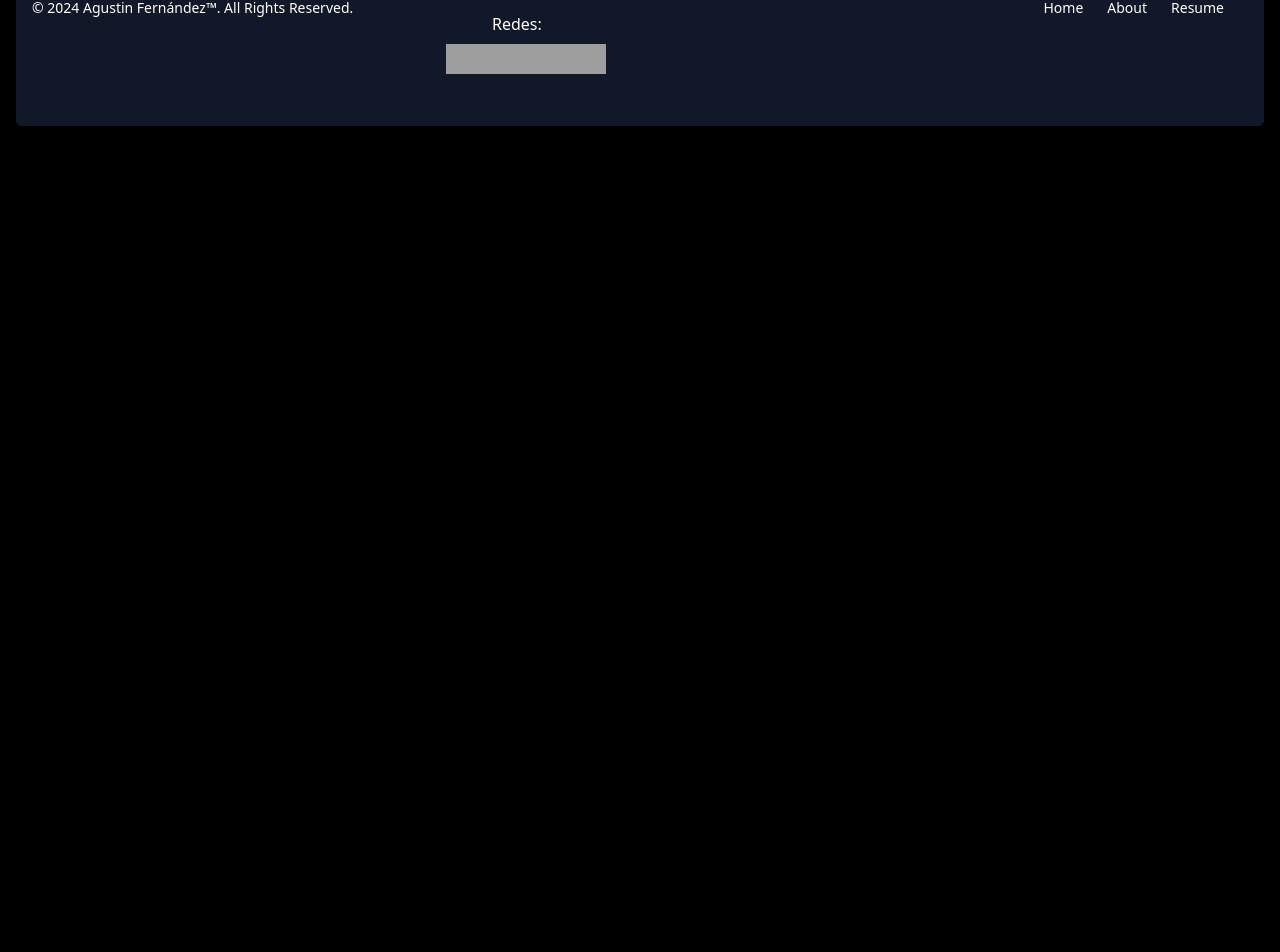
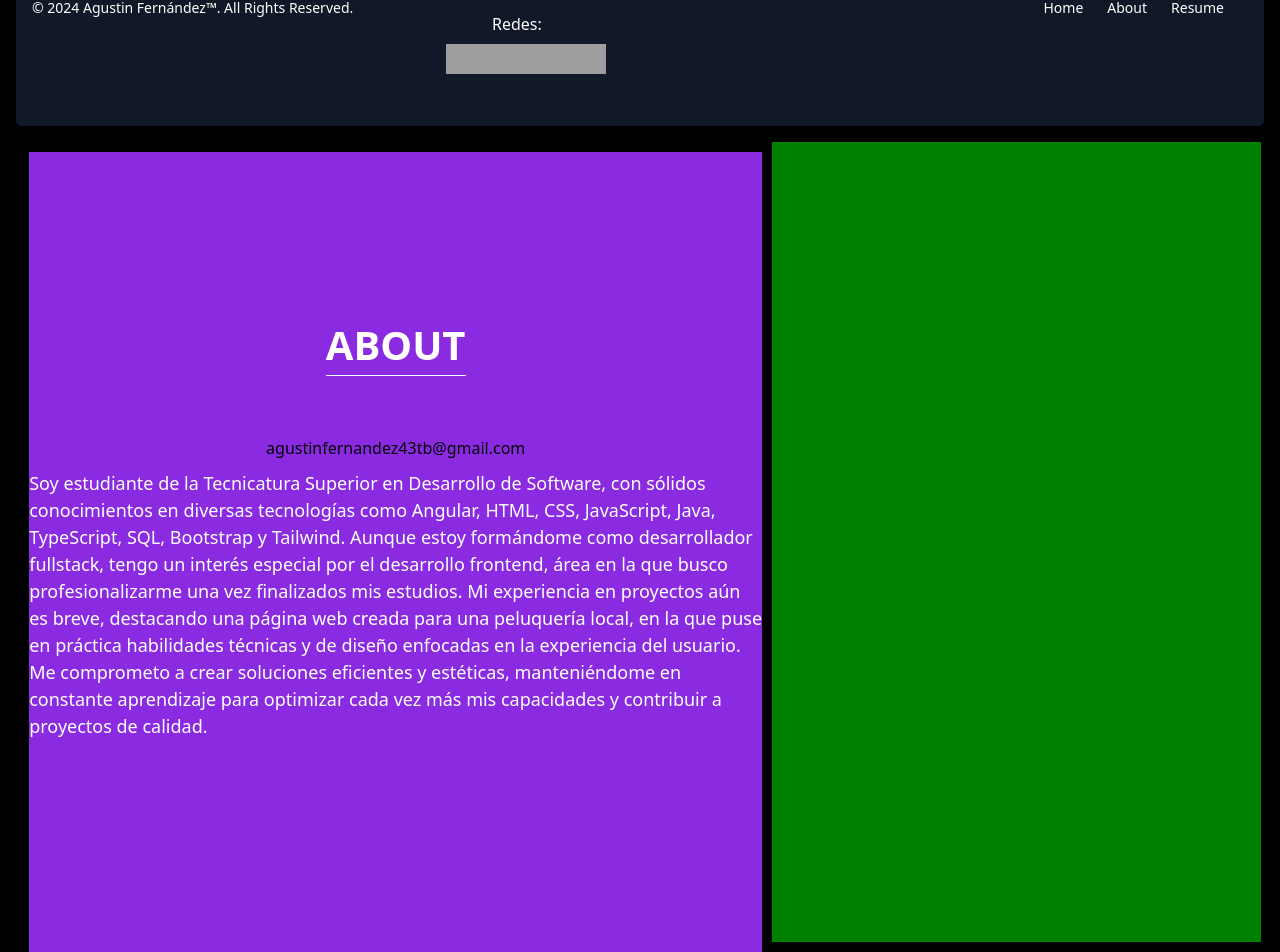
Before and after one commit to agustinf43/MyPortfolio, an Angular app: page / in a window 1280 px wide. Shown: the part 874-1826 px from the top of the page. Before the commit the page ends 1016 px from the top, so only its background shows below. Built offline with nearby package versions, Linux system fonts and the light colour scheme; grey boxes are pictures that could not be loaded; a web font is replaced by a local one.

Commit message:
agregado info de about

```diff
--- a/src/app/app.component.html
+++ b/src/app/app.component.html
@@ -1,3 +1,4 @@
 <app-nav-bar></app-nav-bar>
-<router-outlet></router-outlet> <!--Cambiar por RouterOutlet-->
+<router-outlet></router-outlet>
 <app-footer></app-footer>
+<app-about></app-about>
--- a/src/app/app.component.ts
+++ b/src/app/app.component.ts
@@ -5,11 +5,12 @@ import { RouterOutlet } from '@angular/router';
 import { NavBarComponent } from "./components/nav-bar/nav-bar.component";
 import { HomeComponent } from "./components/home/home.component";
 import { FooterComponent } from "./components/footer/footer.component";
+import { AboutComponent } from "./components/about/about.component";
 
 @Component({
   selector: 'app-root',
   standalone: true,
-  imports: [RouterOutlet, NavBarComponent, HomeComponent, FooterComponent],
+  imports: [RouterOutlet, NavBarComponent, HomeComponent, FooterComponent, AboutComponent],
   templateUrl: './app.component.html',
   styleUrl: './app.component.css'
 })
--- a/src/app/components/about/about.component.css
+++ b/src/app/components/about/about.component.css
@@ -0,0 +1,67 @@
+.contenedorAbout{
+    display: flex;
+    flex-direction: row;
+
+    height: 100vh;
+    width: 97vw;
+
+    margin: auto;
+
+
+
+}
+
+h2{
+    font-weight: bold;
+    font-size: 40px;
+    border-bottom: 1px solid white;
+
+    position: relative;
+    top:-50px;
+
+}
+
+.acercaDeMi{
+    display: flex;
+    flex-direction: column;
+    justify-content: center;
+    align-items: center;
+
+    margin: 10px;
+
+    width: 60vw;
+    height: 100vh;
+
+    background-color: blueviolet;
+
+    text-align: left;
+
+
+}
+
+.mail{
+    margin: 10px;
+
+
+}
+
+.textoAcerca{
+    font-size: 18px;
+    color: white;
+
+}
+
+
+
+
+.ContenedorImagen{
+    display: flex;
+    flex-direction: column;
+    justify-content: center;
+    align-items: center;
+
+    width: 40vw;
+    height: 100vh;
+
+    background-color: green;
+}
--- a/src/app/components/about/about.component.html
+++ b/src/app/components/about/about.component.html
@@ -1 +1,27 @@
-<p>about works!</p>
+<div class="contenedorAbout">
+
+    <main class="acercaDeMi">
+        <!--Acá va el texto acerca de mi-->
+        <h2 class="text-white">ABOUT</h2>
+        <p class="mail">agustinfernandez43tb&#64;gmail.com</p>
+
+        <p class="textoAcerca">
+            Soy estudiante de la Tecnicatura Superior en Desarrollo de Software, con sólidos conocimientos en diversas tecnologías como Angular, HTML, CSS, JavaScript, Java, TypeScript, SQL, Bootstrap y Tailwind.
+            Aunque estoy formándome como desarrollador fullstack, tengo un interés especial por el desarrollo frontend, área en la que busco profesionalizarme una vez finalizados mis estudios.
+
+            Mi experiencia en proyectos aún es breve, destacando una página web creada para una peluquería local, en la que puse en práctica habilidades técnicas y de diseño enfocadas en la experiencia del usuario.
+            Me comprometo a crear soluciones eficientes y estéticas, manteniéndome en constante aprendizaje para optimizar cada vez más mis capacidades y contribuir a proyectos de calidad.
+
+        </p>
+
+    </main>
+
+    <div   class="ContenedorImagen" >
+
+
+    </div>
+
+
+
+
+</div>
```
